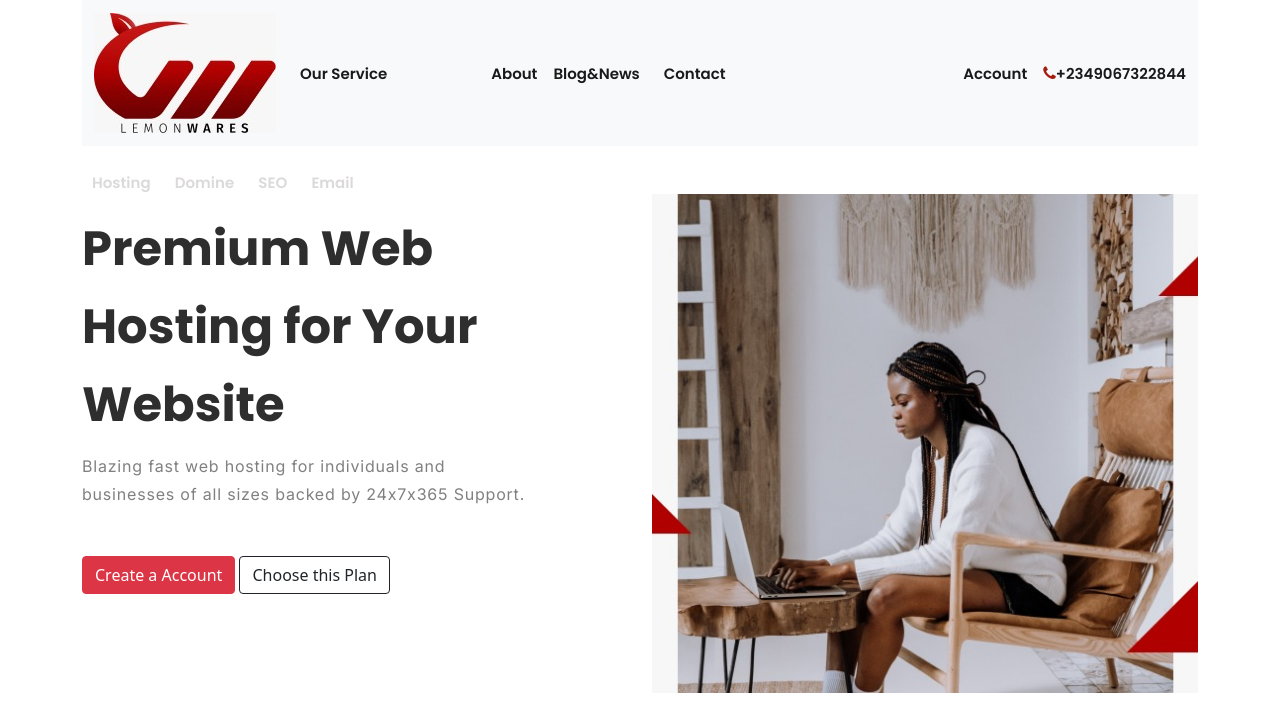
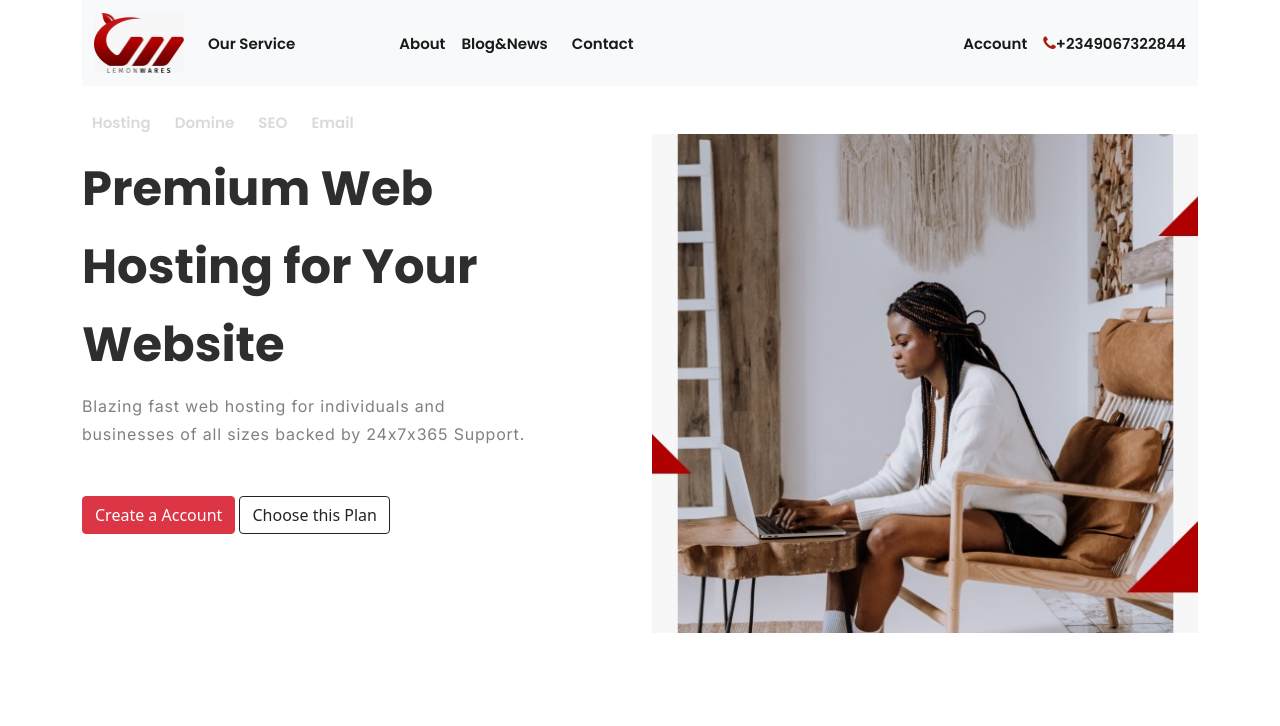
Before and after one commit to SaravanaSanjay/FigmaToWeb, a plain HTML site: page index.html in a window 1280 px wide. Shown: the top 726 px of the page. Drawn offline with nearby package versions, Linux system fonts and the light colour scheme.

Commit message:
Corrected Webpage

```diff
--- a/index.html
+++ b/index.html
@@ -22,7 +22,7 @@
   <div class="container">
     <nav class="navbar navbar-expand-lg navbar-light bg-light">
       <div class="container-fluid">
-        <a class="navbar-brand" href="#"><img src="img/Lplogo.jpeg" /></a>
+        <a class="navbar-brand" href="#"><img src="img/Lplogo.jpeg" style="width: 90px; height: 60px;" /></a>
         <button class="navbar-toggler" type="button" data-bs-toggle="collapse" data-bs-target="#navbarText" aria-controls="navbarText" aria-expanded="false" aria-label="Toggle navigation">
           <span class="navbar-toggler-icon"></span>
         </button>
```
